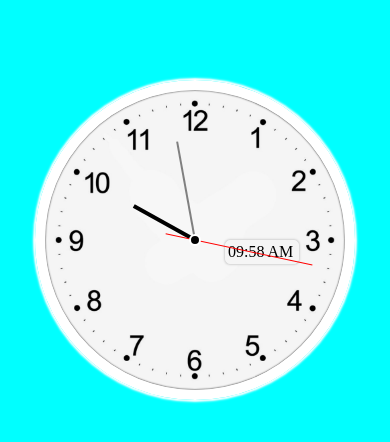
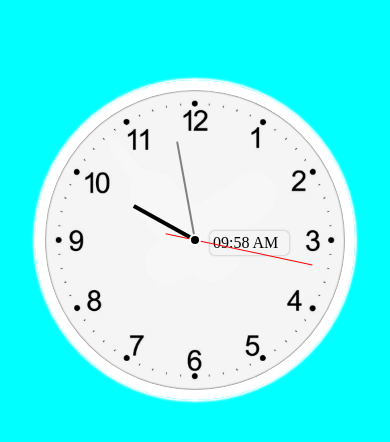
Before and after one commit to yadavravi1610/Analog-and-digital-clock, a plain HTML site: page index.html in a window 390 px wide. Drawn offline with Linux system fonts and the light colour scheme.

Commit message:
updated positioning of digital clock

```diff
--- a/style.css
+++ b/style.css
@@ -93,6 +93,13 @@ body,html{
     border: 1px solid whitesmoke;
     border-radius: 5px;
     padding: 2px 0 0 2px;
-    top: 50%;
+    top: 47%;
     left: 60%;
 }
+
+@media screen and (max-width:400px) {
+    #digitalClock{
+        left: 55%;
+        width: 75px;
+    }
+}
```
